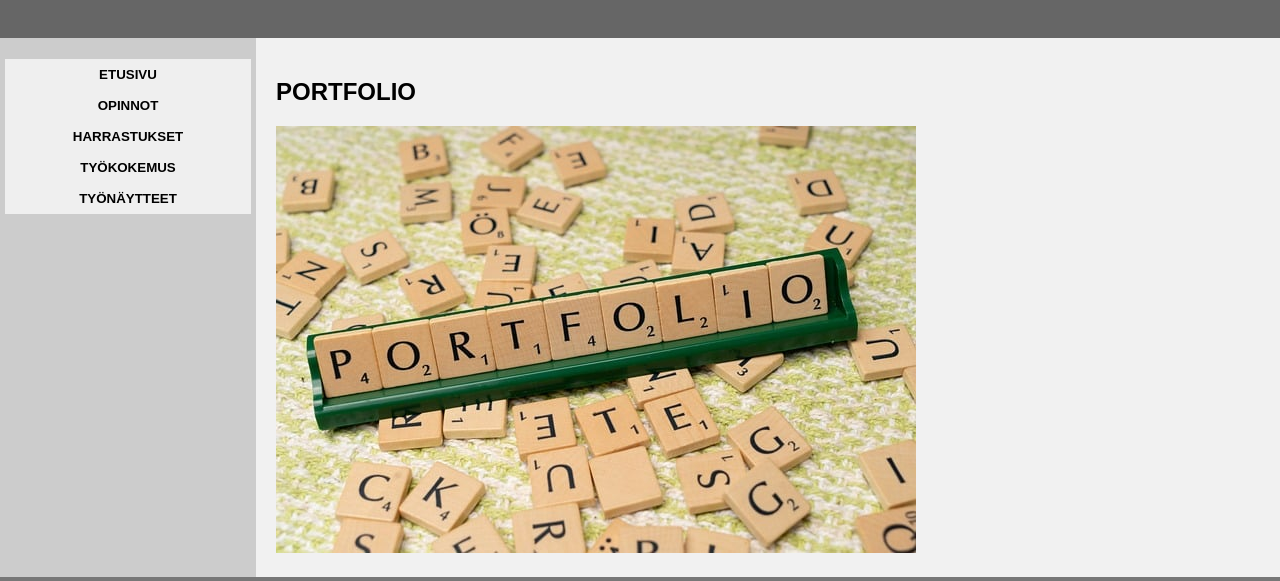
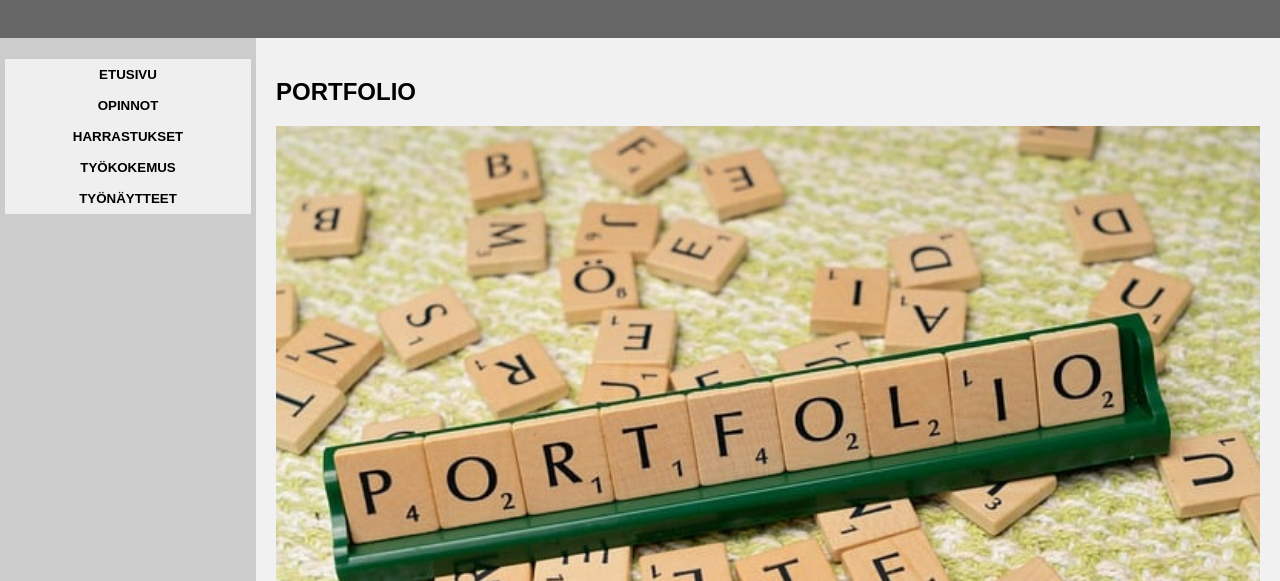
Before and after one commit to TommiSavolainen/harrastus-sivu, a plain HTML site: page tyonaytteet.html in a window 1280 px wide. Shown: the part 127-708 px from the top of the page. Drawn offline with Linux system fonts and the light colour scheme.

Commit message:
Paranneltu

```diff
--- a/style.css
+++ b/style.css
@@ -21,6 +21,7 @@ header {
 
   float: right;
   margin-right: 50px;
+  width: 150px;
 }
 .harrastus_kuvat {
   float: right;
@@ -91,4 +92,5 @@ footer {
     width: 100%;
     height: auto;
   }
+
 }
--- a/tyonaytteet.html
+++ b/tyonaytteet.html
@@ -38,7 +38,7 @@
 
             <h2>PORTFOLIO</h2>
             <a href="https://tommi-savolainen-portfolio.webnode.fi/" target="_blank">
-                <img src="img/portfolio-8279357_640.jpg" alt="Portfolio">
+                <img src="img/portfolio-8279357_640.jpg" alt="Portfolio" width="100%">
             </a>
         </article>
 
```
